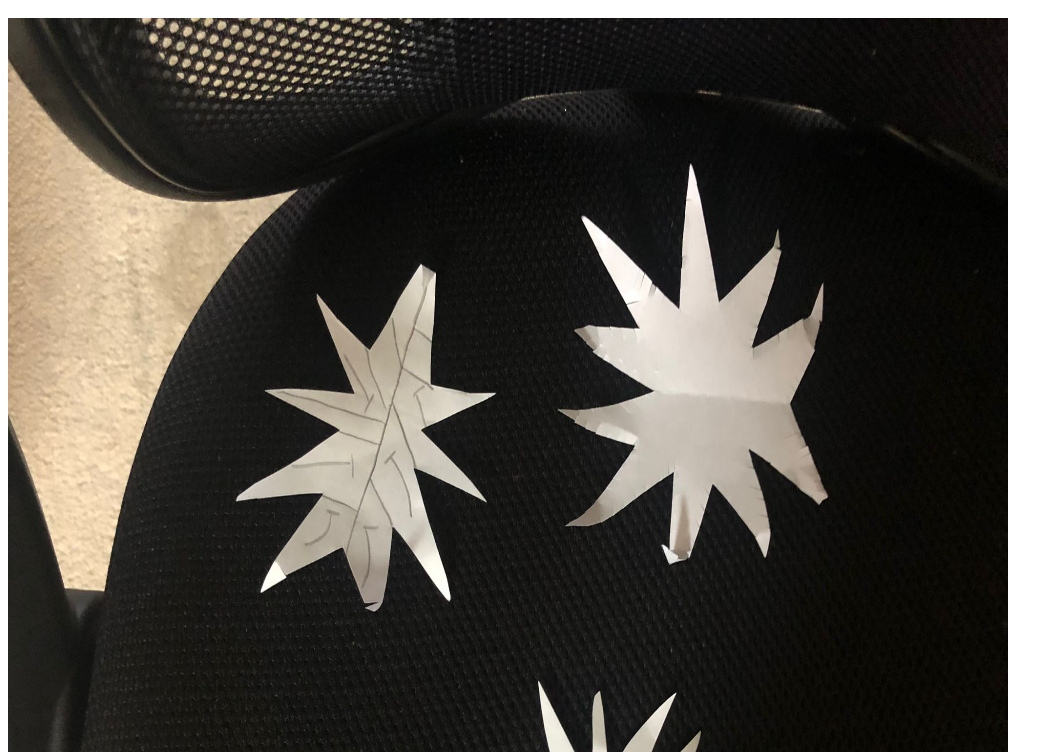
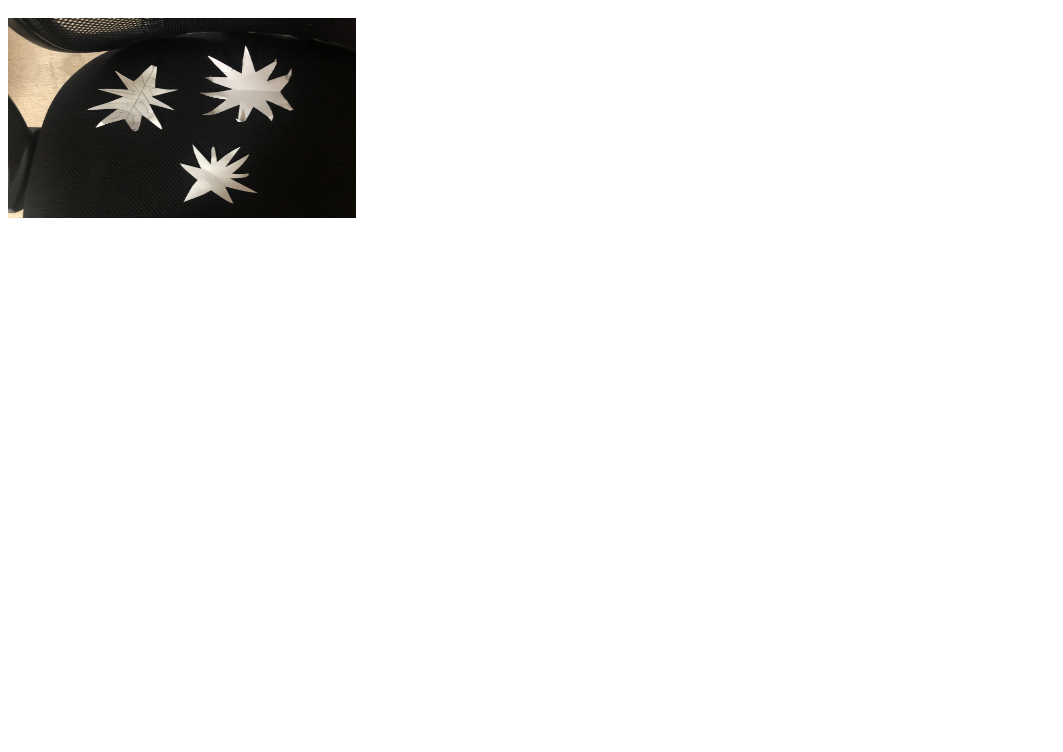
Before and after one commit to kartar20/Akj-banar, a plain HTML site: page index.html in a window 1280 px wide. Shown: the part 48-800 px from the top of the page, without its empty margins (0-1063 px from the left). Drawn offline with Linux system fonts and the light colour scheme.

Commit message:
good sise

```diff
--- a/index.html
+++ b/index.html
@@ -1,6 +1,6 @@
 <html>
   <body>
     <h1>My homework pictures and videos </h1>
-    <img src="star.jpeg" alt="Star" height="1048" width="1000">
+    <img src="star.jpeg" alt="Star" height="200" width="348">
   </body>
 </html>
```
